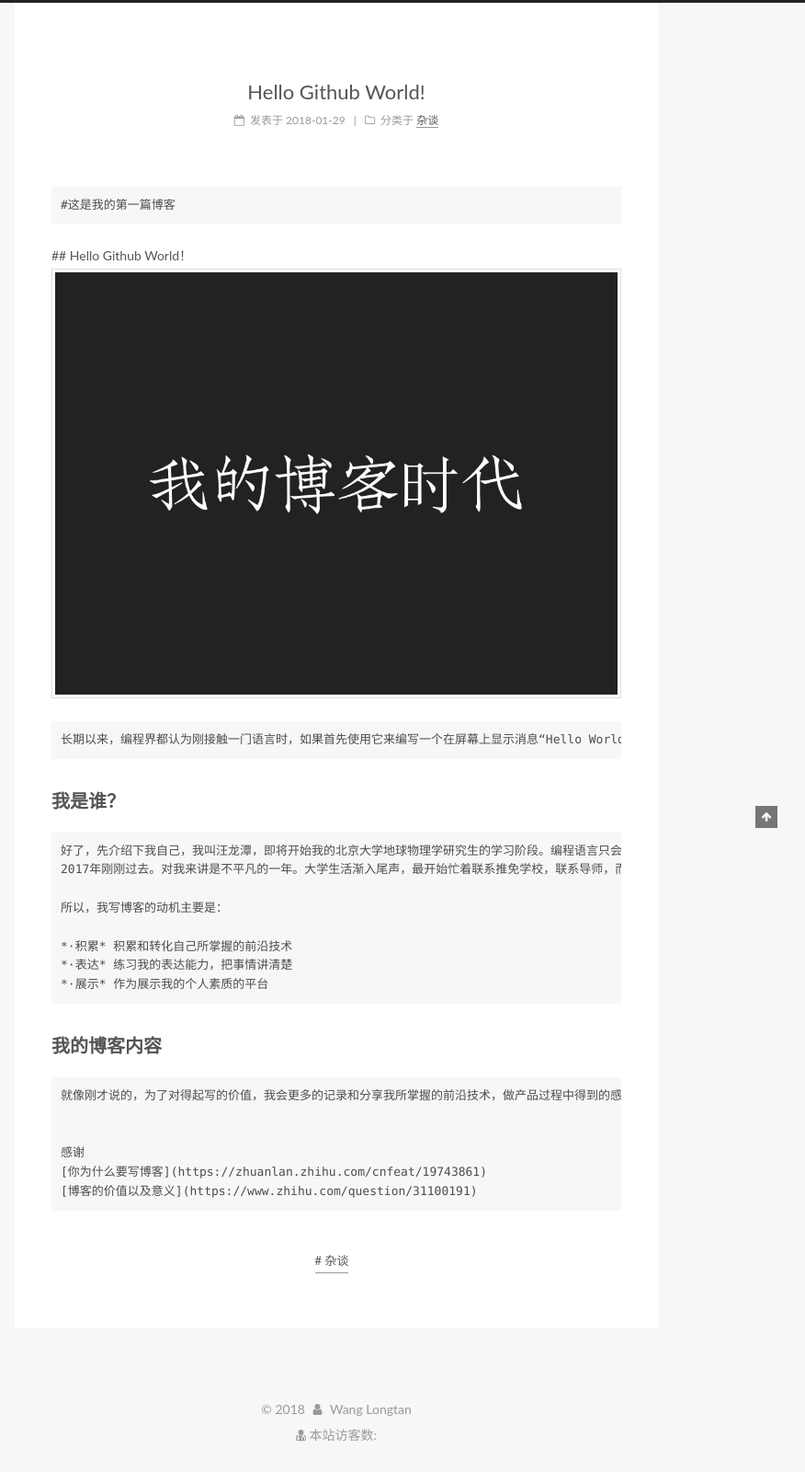
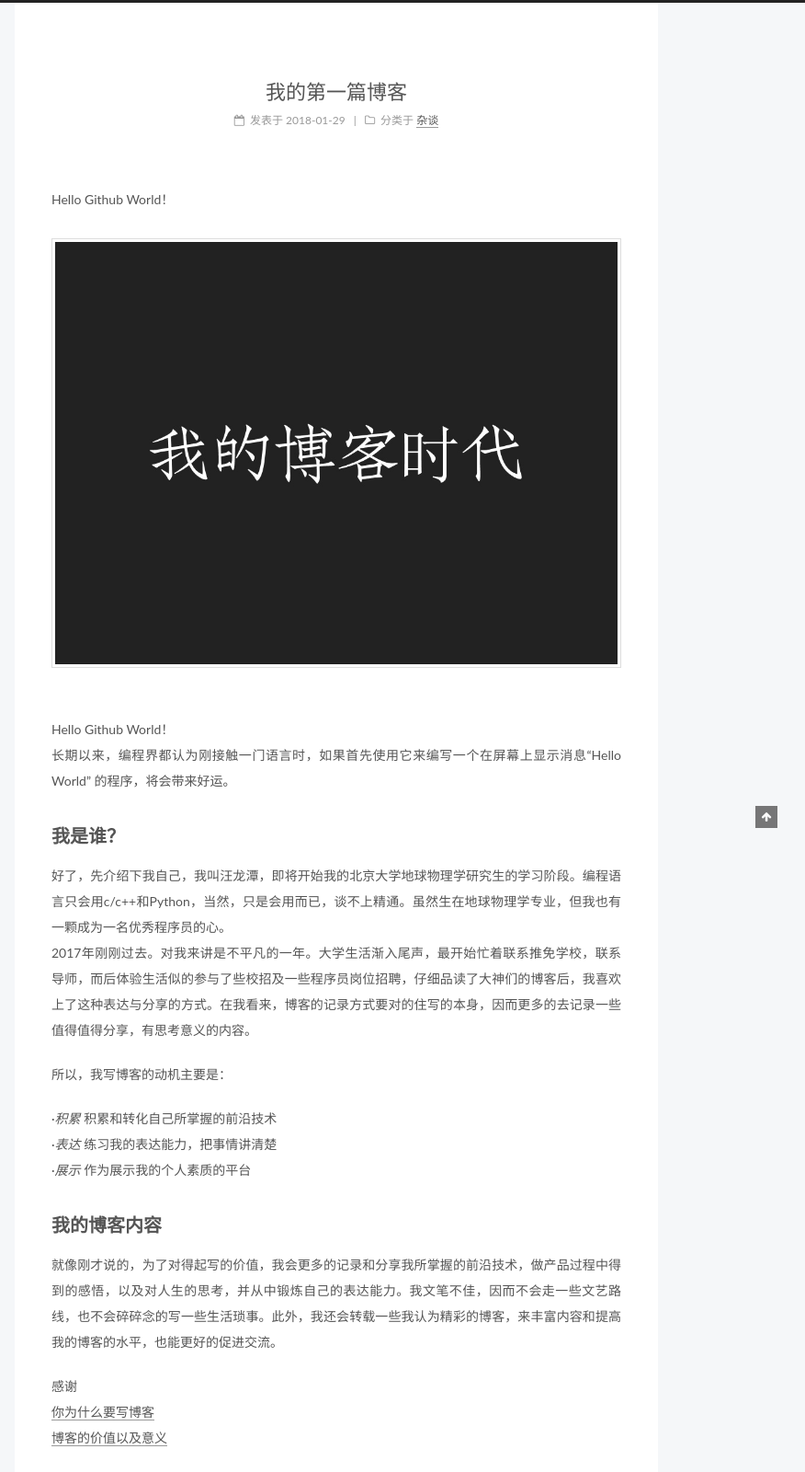
Before and after one commit to cnwanglt/cnwanglt.github.io, a plain HTML site: page 2018/01/29/我的第一篇博客/index.html in a window 1280 px wide. Shown: the top 1600 px of the page at 92% size, 404-1280 px from the left. Drawn offline with Linux system fonts and the light colour scheme; some packages are replaced by stand-ins of ours; a script that the page names is missing.

Commit message:
Site updated: 2018-01-29 18:38:18

```diff
--- a/2018/01/29/Hello-Github-World/index.html
+++ b/2018/01/29/我的第一篇博客/index.html
@@ -79,20 +79,20 @@
 
 
 
-<meta name="description" content="#这是我的第一篇博客">
+<meta name="description" content="Hello Github World！">
 <meta name="keywords" content="杂谈">
 <meta property="og:type" content="article">
-<meta property="og:title" content="Hello Github World!">
-<meta property="og:url" content="http://yoursite.com/2018/01/29/Hello-Github-World/index.html">
+<meta property="og:title" content="我的第一篇博客">
+<meta property="og:url" content="http://yoursite.com/2018/01/29/我的第一篇博客/index.html">
 <meta property="og:site_name" content="My Blog">
-<meta property="og:description" content="#这是我的第一篇博客">
+<meta property="og:description" content="Hello Github World！">
 <meta property="og:locale" content="zh-Hans">
-<meta property="og:image" content="http://yoursite.com/2018/01/29/Hello-Github-World/1.jpg">
-<meta property="og:updated_time" content="2018-01-29T10:30:33.891Z">
+<meta property="og:image" content="http://yoursite.com/2018/01/29/我的第一篇博客/1.jpg">
+<meta property="og:updated_time" content="2018-01-29T10:36:58.272Z">
 <meta name="twitter:card" content="summary">
-<meta name="twitter:title" content="Hello Github World!">
-<meta name="twitter:description" content="#这是我的第一篇博客">
-<meta name="twitter:image" content="http://yoursite.com/2018/01/29/Hello-Github-World/1.jpg">
+<meta name="twitter:title" content="我的第一篇博客">
+<meta name="twitter:description" content="Hello Github World！">
+<meta name="twitter:image" content="http://yoursite.com/2018/01/29/我的第一篇博客/1.jpg">
 
 
 
@@ -122,13 +122,13 @@
 
 
 
-  <link rel="canonical" href="http://yoursite.com/2018/01/29/Hello-Github-World/"/>
+  <link rel="canonical" href="http://yoursite.com/2018/01/29/我的第一篇博客/"/>
 
 
 
 
 
-  <title>Hello Github World! | My Blog</title><!-- hexo-inject:begin --><!-- hexo-inject:end -->
+  <title>我的第一篇博客 | My Blog</title><!-- hexo-inject:begin --><!-- hexo-inject:end -->
 
 
 
@@ -265,7 +265,7 @@
 
 
   <div class="post-block">
-    <link itemprop="mainEntityOfPage" href="http://yoursite.com/2018/01/29/Hello-Github-World/">
+    <link itemprop="mainEntityOfPage" href="http://yoursite.com/2018/01/29/我的第一篇博客/">
 
     <span hidden itemprop="author" itemscope itemtype="http://schema.org/Person">
       <meta itemprop="name" content="Wang Longtan">
@@ -282,7 +282,7 @@
 
 
 
-          <h1 class="post-title" itemprop="name headline">Hello Github World!</h1>
+          <h1 class="post-title" itemprop="name headline">我的第一篇博客</h1>
 
 
         <div class="post-meta">
@@ -354,24 +354,13 @@
 
 
 
-        <pre><code>#这是我的第一篇博客
-</code></pre><a id="more"></a>## Hello Github World！<br><img src="/2018/01/29/Hello-Github-World/1.jpg">
-<pre><code>长期以来，编程界都认为刚接触一门语言时，如果首先使用它来编写一个在屏幕上显示消息“Hello World” 的程序，将会带来好运。
-</code></pre><h2 id="我是谁？"><a href="#我是谁？" class="headerlink" title="我是谁？"></a>我是谁？</h2><pre><code>好了，先介绍下我自己，我叫汪龙潭，即将开始我的北京大学地球物理学研究生的学习阶段。编程语言只会用c/c++和Python，当然，只是会用而已，谈不上精通。虽然生在地球物理学专业，但我也有一颗成为一名优秀程序员的心。
-2017年刚刚过去。对我来讲是不平凡的一年。大学生活渐入尾声，最开始忙着联系推免学校，联系导师，而后体验生活似的参与了些校招及一些程序员岗位招聘，仔细品读了大神们的博客后，我喜欢上了这种表达与分享的方式。在我看来，博客的记录方式要对的住写的本身，因而更多的去记录一些值得值得分享，有思考意义的内容。
+        <p>Hello Github World！<br><a id="more"></a><br><img src="/2018/01/29/我的第一篇博客/1.jpg"><br>Hello Github World！<br>长期以来，编程界都认为刚接触一门语言时，如果首先使用它来编写一个在屏幕上显示消息“Hello World” 的程序，将会带来好运。</p>
+<h2 id="我是谁？"><a href="#我是谁？" class="headerlink" title="我是谁？"></a>我是谁？</h2><p>好了，先介绍下我自己，我叫汪龙潭，即将开始我的北京大学地球物理学研究生的学习阶段。编程语言只会用c/c++和Python，当然，只是会用而已，谈不上精通。虽然生在地球物理学专业，但我也有一颗成为一名优秀程序员的心。<br>2017年刚刚过去。对我来讲是不平凡的一年。大学生活渐入尾声，最开始忙着联系推免学校，联系导师，而后体验生活似的参与了些校招及一些程序员岗位招聘，仔细品读了大神们的博客后，我喜欢上了这种表达与分享的方式。在我看来，博客的记录方式要对的住写的本身，因而更多的去记录一些值得值得分享，有思考意义的内容。</p>
+<p>所以，我写博客的动机主要是：</p>
+<p><em>·积累</em> 积累和转化自己所掌握的前沿技术<br><em>·表达</em> 练习我的表达能力，把事情讲清楚<br><em>·展示</em> 作为展示我的个人素质的平台</p>
+<h2 id="我的博客内容"><a href="#我的博客内容" class="headerlink" title="我的博客内容"></a>我的博客内容</h2><p>就像刚才说的，为了对得起写的价值，我会更多的记录和分享我所掌握的前沿技术，做产品过程中得到的感悟，以及对人生的思考，并从中锻炼自己的表达能力。我文笔不佳，因而不会走一些文艺路线，也不会碎碎念的写一些生活琐事。此外，我还会转载一些我认为精彩的博客，来丰富内容和提高我的博客的水平，也能更好的促进交流。   </p>
+<p>感谢<br><a href="https://zhuanlan.zhihu.com/cnfeat/19743861" target="_blank" rel="noopener">你为什么要写博客</a><br><a href="https://www.zhihu.com/question/31100191" target="_blank" rel="noopener">博客的价值以及意义</a></p>
 
-所以，我写博客的动机主要是：
-
-*·积累* 积累和转化自己所掌握的前沿技术
-*·表达* 练习我的表达能力，把事情讲清楚
-*·展示* 作为展示我的个人素质的平台
-</code></pre><h2 id="我的博客内容"><a href="#我的博客内容" class="headerlink" title="我的博客内容"></a>我的博客内容</h2><pre><code>就像刚才说的，为了对得起写的价值，我会更多的记录和分享我所掌握的前沿技术，做产品过程中得到的感悟，以及对人生的思考，并从中锻炼自己的表达能力。我文笔不佳，因而不会走一些文艺路线，也不会碎碎念的写一些生活琐事。此外，我还会转载一些我认为精彩的博客，来丰富内容和提高我的博客的水平，也能更好的促进交流。
-
-
-感谢
-[你为什么要写博客](https://zhuanlan.zhihu.com/cnfeat/19743861)
-[博客的价值以及意义](https://www.zhihu.com/question/31100191)
-</code></pre>
 
     </div>
 
--- a/css/main.css
+++ b/css/main.css
@@ -1823,7 +1823,7 @@ pre .javascript .function {
   width: 4px;
   height: 4px;
   border-radius: 50%;
-  background: #ffe7c9;
+  background: #ffde05;
 }
 .links-of-blogroll {
   font-size: 13px;
```
Also changed, not shown: archives/2018/01/index.html (+2 -2 lines), archives/2018/index.html (+2 -2 lines), archives/index.html (+2 -2 lines), categories/杂谈/index.html (+2 -2 lines), index.html (+4 -5 lines), tags/杂谈/index.html (+2 -2 lines), 2018/01/29/我的第一篇博客/1.jpg (renamed from 2018/01/29/Hello-Github-World/1.jpg).
